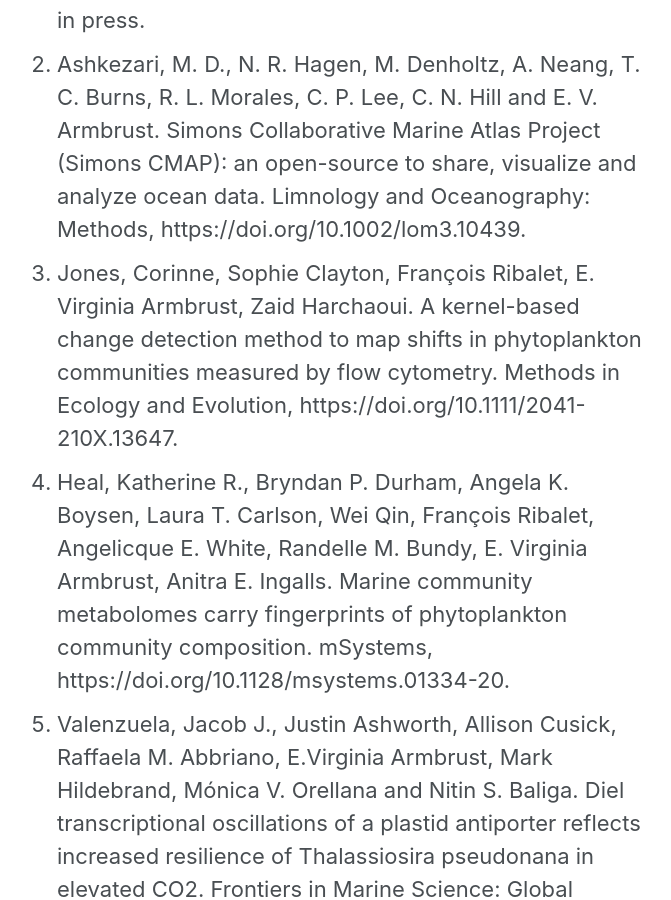
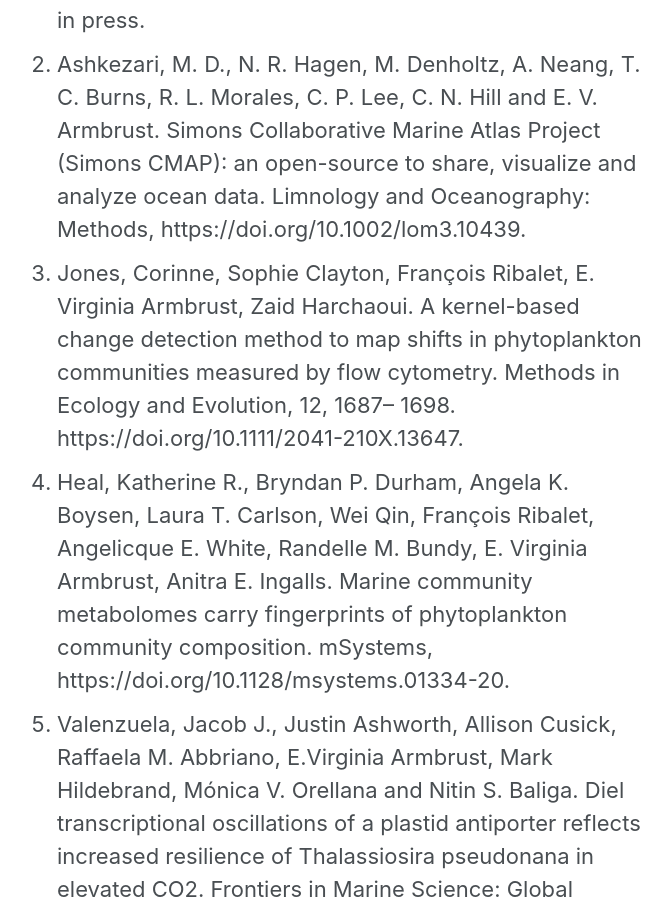
Before and after one commit to armbrustlab/armbrustlab.github.io, a Jekyll site: the page built from collections/_people/armbrust.md, in a window 1280 px wide and 900 px high, scrolled down 3353 px. Shown: the whole window, without its empty margins (305-976 px from the left). Built offline with Jekyll 4.4.1, drawn with Linux system fonts in a browser that asks for light colours; nearby versions of some CDN libraries.

Commit message:
Update armbrust.md

```diff
--- a/collections/_people/armbrust.md
+++ b/collections/_people/armbrust.md
@@ -43,7 +43,7 @@
 2021
 1. Groussman, Ryan D., Sacha N. Coesel, Bryndan P. Durham, E. Virginia Armbrust.  Diel-regulated transcriptional cascades of microbial eukaryotes in the North Pacific Subtropical Gyre. Frontiers in Microbiology, in press.
 1. Ashkezari, M. D., N. R. Hagen, M. Denholtz, A. Neang, T. C. Burns, R. L. Morales, C. P. Lee, C. N. Hill and E. V. Armbrust.  Simons Collaborative Marine Atlas Project (Simons CMAP): an open-source to share, visualize and analyze ocean data.  Limnology and Oceanography: Methods, https://doi.org/10.1002/lom3.10439.
-1. Jones, Corinne, Sophie Clayton, François Ribalet, E. Virginia Armbrust, Zaid Harchaoui.  A kernel-based change detection method to map shifts in phytoplankton communities measured by flow cytometry. Methods in Ecology and Evolution, https://doi.org/10.1111/2041-210X.13647.
+1. Jones, Corinne, Sophie Clayton, François Ribalet, E. Virginia Armbrust, Zaid Harchaoui.  A kernel-based change detection method to map shifts in phytoplankton communities measured by flow cytometry. Methods in Ecology and Evolution, 12, 1687– 1698. https://doi.org/10.1111/2041-210X.13647.
 1. Heal, Katherine R., Bryndan P. Durham, Angela K. Boysen, Laura T. Carlson, Wei Qin, François Ribalet, Angelicque E. White, Randelle M. Bundy, E. Virginia Armbrust, Anitra E. Ingalls. Marine community metabolomes carry fingerprints of phytoplankton community composition. mSystems, https://doi.org/10.1128/msystems.01334-20.
 1. Valenzuela, Jacob J., Justin Ashworth, Allison Cusick, Raffaela M. Abbriano, E.Virginia Armbrust, Mark Hildebrand, Mónica V. Orellana and Nitin S. Baliga. Diel transcriptional oscillations of a plastid antiporter reflects increased resilience of Thalassiosira pseudonana in elevated CO2. Frontiers in Marine Science: Global Change and the Future Ocean, doi: 10.3389/fmars.2021.633225.
 1. van Tol, Helena M. and E. V. Armbrust.  Genome-scale metabolic model of the diatom Thalassiosira pseudonana highlights the importance of nitrogen and sulfur metabolism in redox balance. PLOS ONE, https://doi.org/10.1371/journal.pone.0241960.
```
